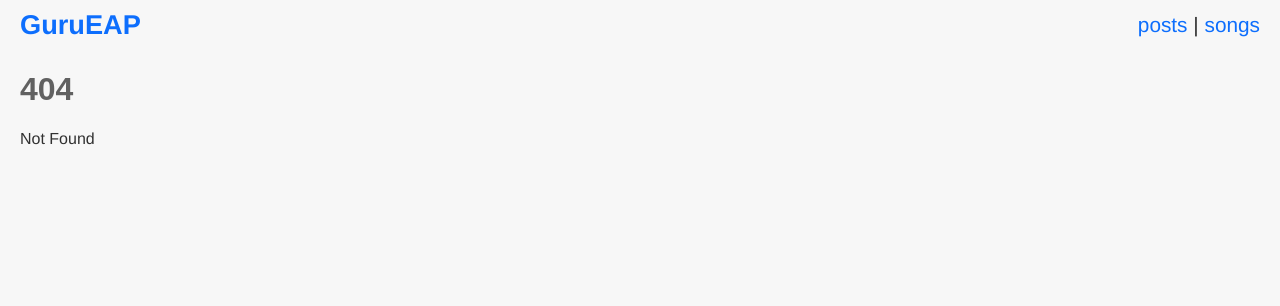
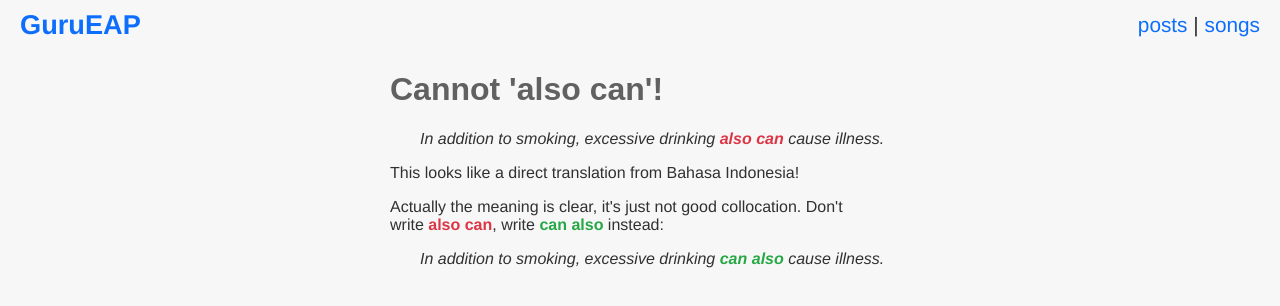
Before and after one commit to boltonsteve/gurueap, a SvelteKit app: page /posts/also-can in a window 1280 px wide. Before the commit this address had no page. Shown: the top 306 px of the page. Built offline with nearby package versions, Linux system fonts and the light colour scheme.

Commit message:
also can

```diff
--- /dev/null
+++ b/src/routes/posts/also-can/+page.svelte
@@ -0,0 +1,17 @@
+<script>
+    document.title = 'Also Can';
+</script>
+
+<div class="mb-3 mw-500">
+
+    <h1>Cannot 'also can'!</h1>
+
+    <p class="ml-3 font-italic">In addition to smoking, excessive drinking <span class="font-weight-bold text-danger">also can</span> cause illness.</p>
+
+    <p>This looks like a direct translation from Bahasa Indonesia!</p>
+
+    <p>Actually the meaning is clear, it's just not good collocation. Don't write <span class="font-weight-bold text-danger">also can</span>, write <span class="font-weight-bold text-success">can also</span> instead:</p>
+
+    <p class="ml-3 font-italic">In addition to smoking, excessive drinking <span class="font-weight-bold text-success">can also</span> cause illness.</p>
+
+</div>
```
